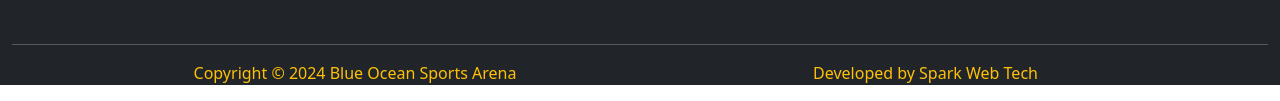
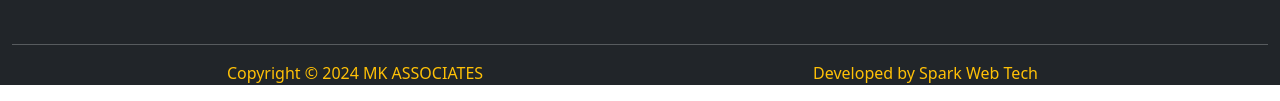
Before and after one commit to surendranp/vi-store-1, a plain HTML site: page Postpaid.html in a window 1280 px wide. Shown: the part 2506-2607 px from the top of the page. Drawn offline with nearby package versions, Linux system fonts and the light colour scheme.

Commit message:
Update Postpaid.html
post-1-comit

```diff
--- a/Postpaid.html
+++ b/Postpaid.html
@@ -504,7 +504,7 @@
   <hr>
   <div class="container  text-center">
   <div class="row gap-5 mb-3 " >
-  <div class="col-lg-6 text-warning">Copyright © 2024 Blue Ocean Sports Arena</div>
+  <div class="col-lg-6 text-warning">Copyright © 2024 MK ASSOCIATES</div>
   <div class="col-lg-5 text-warning"> Developed by Spark Web Tech</div>
   </div>
   </div>
```
